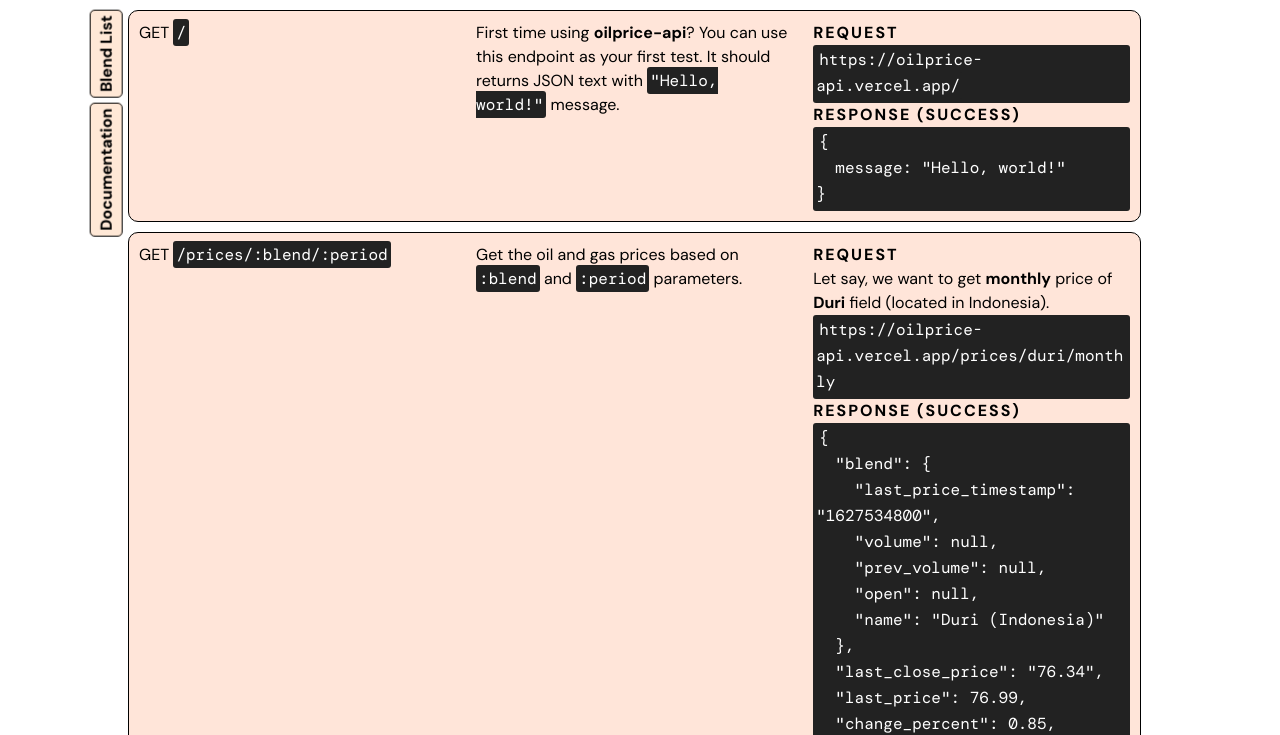
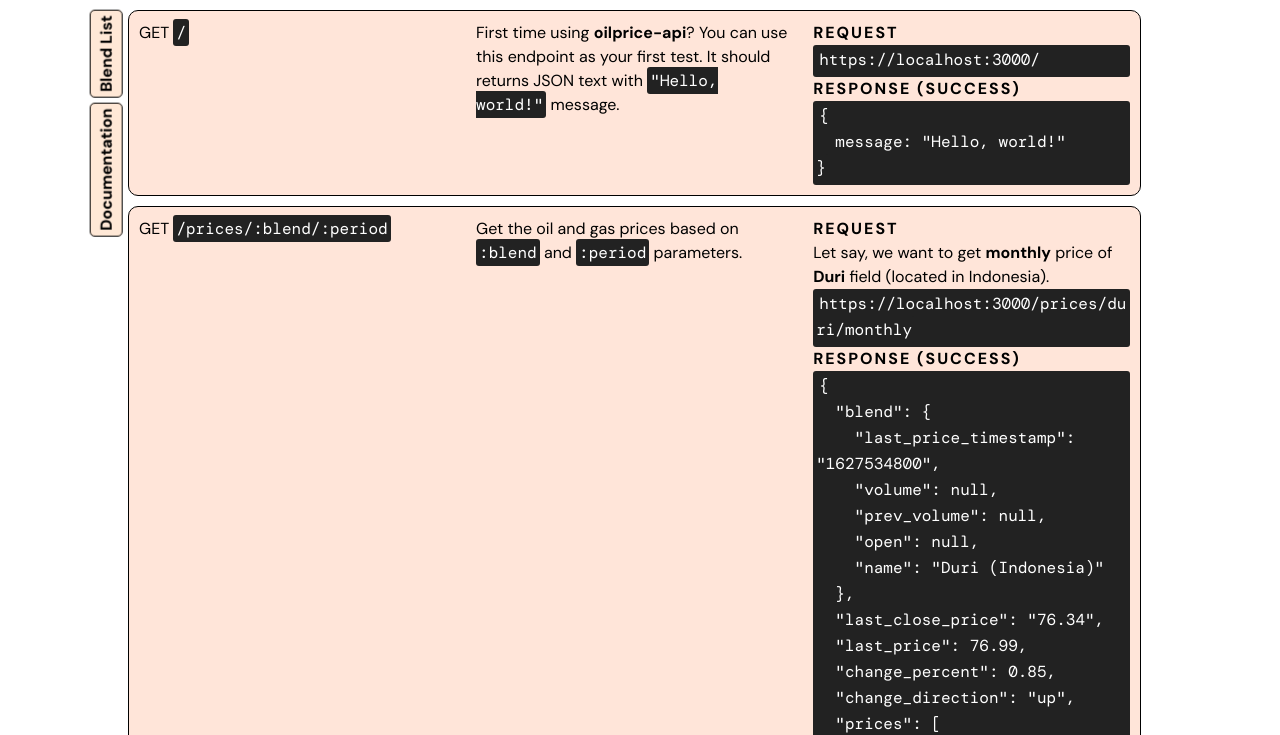
Before and after one commit to oilshit/oilprice-api, a website: page docs.ejs in a window 1280 px wide. Shown: the top 735 px of the page. Drawn offline with nearby package versions, Linux system fonts and the light colour scheme; files that its build step writes are made by us from their sources.

Commit message:
changed URL

```diff
--- a/docs.ejs
+++ b/docs.ejs
@@ -34,7 +34,7 @@
 
       <div class="col col-example">
         <p class="example-title">Request</p>
-        <pre><code>https://oilprice-api.vercel.app/</code></pre>
+        <pre><code>https://localhost:3000/</code></pre>
         <p class="example-title">Response (Success)</p>
         <pre><code>{
   message: "Hello, world!"
@@ -58,7 +58,7 @@
           Let say, we want to get <strong>monthly</strong> price of
           <strong>Duri</strong> field (located in Indonesia).
         </p>
-        <pre><code>https://oilprice-api.vercel.app/prices/duri/monthly</code></pre>
+        <pre><code>https://localhost:3000/prices/duri/monthly</code></pre>
         <p class="example-title">Response (Success)</p>
         <pre><code>{
   "blend": {
```
